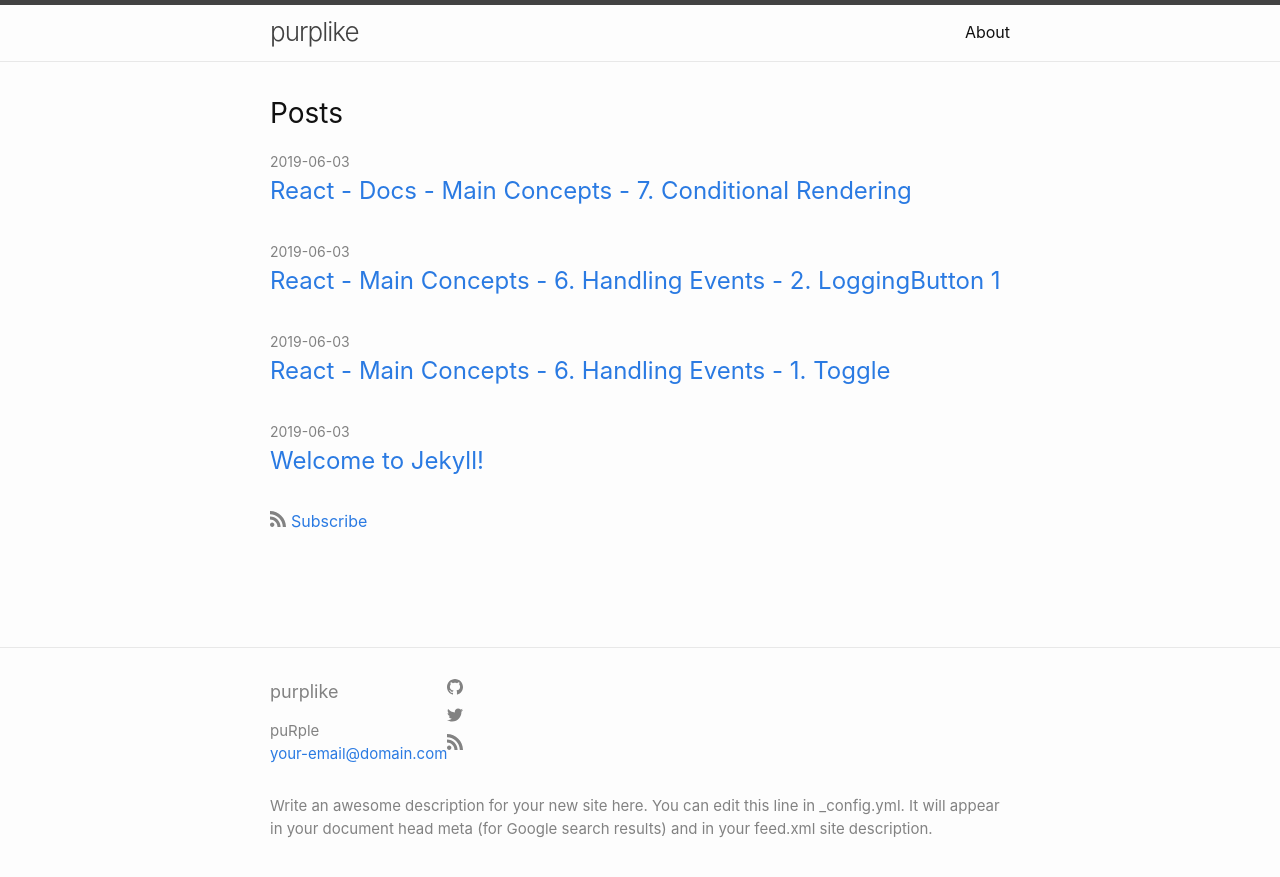
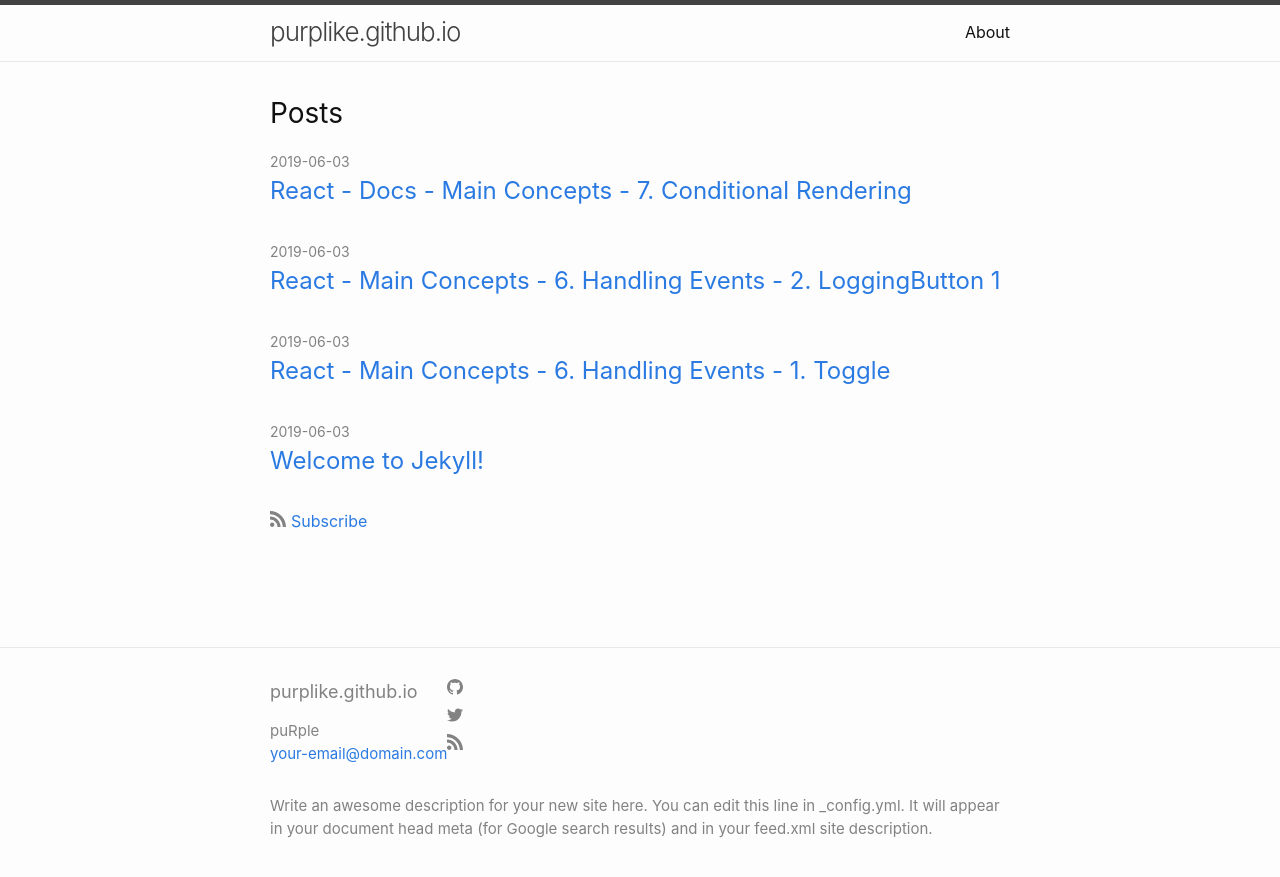
Before and after one commit to purplike/github.old, a Jekyll site: the page built from index.md, in a window 1280 px wide. Shown: the top 877 px of the page. Built offline with Jekyll 4.4.1, drawn with Linux system fonts in a browser that asks for light colours.

Commit message:
Update _config.yml

```diff
--- a/_config.yml
+++ b/_config.yml
@@ -1,4 +1,4 @@
-title: purplike
+title: purplike.github.io
 author: puRple
 email: your-email@domain.com
 description: > # this means to ignore newlines until "show_exerpts:"
```
